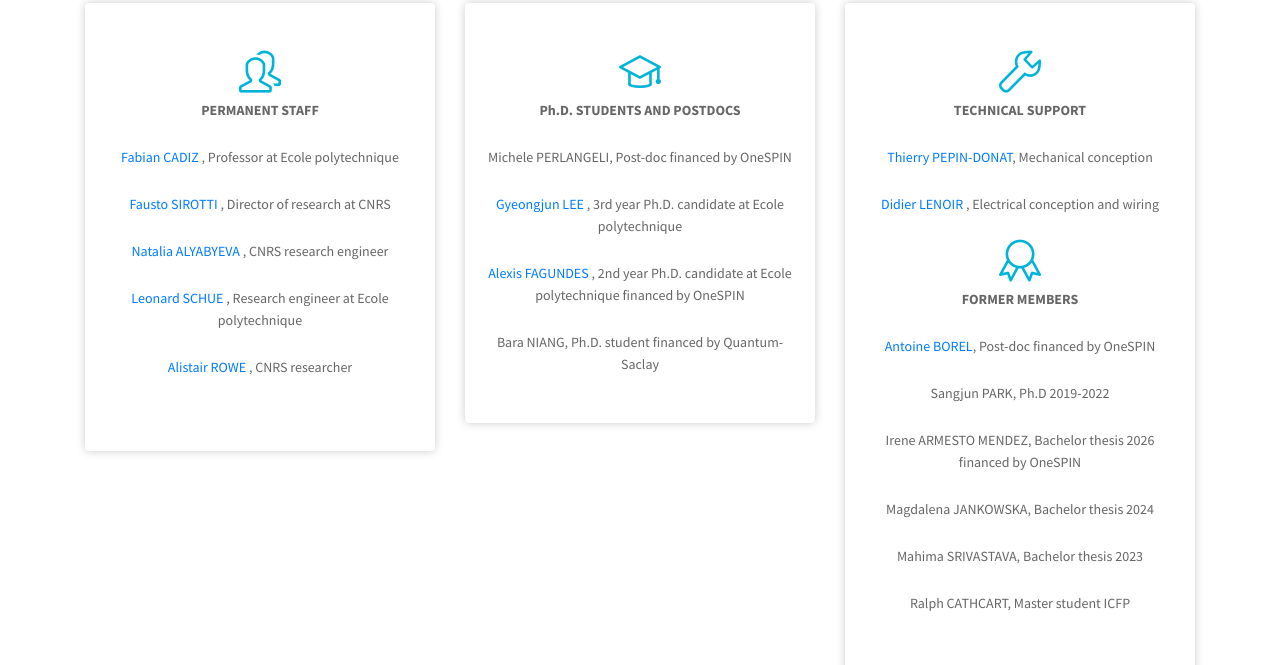
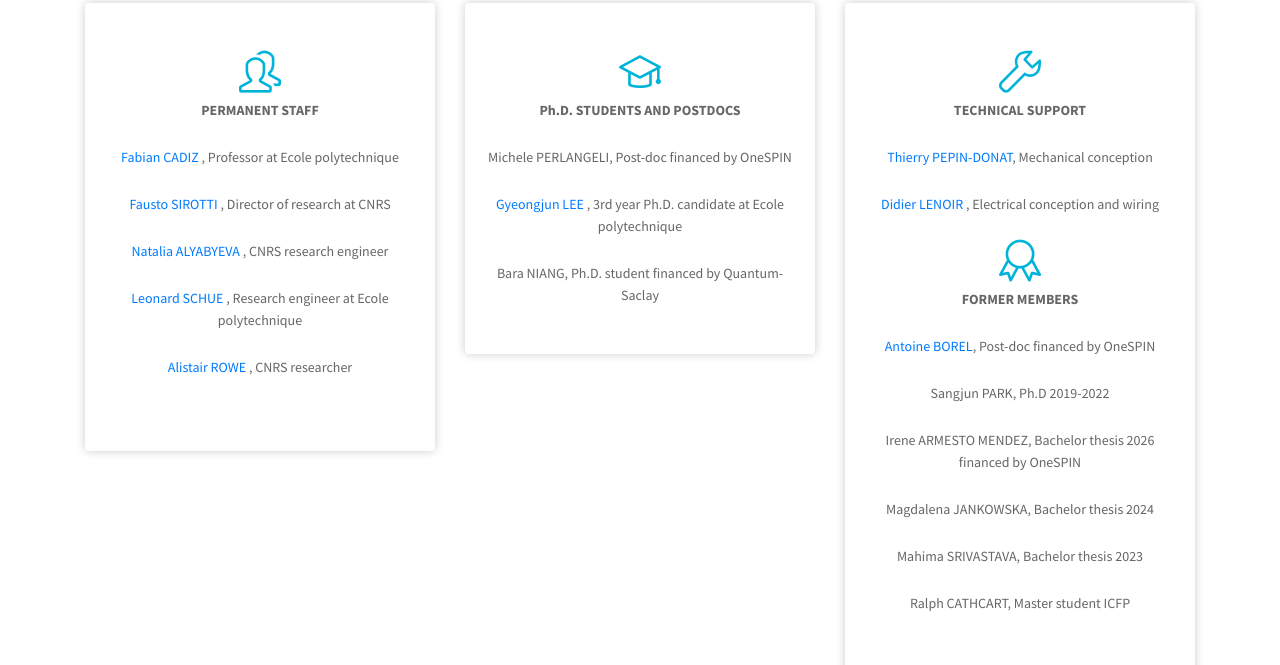
Before and after one commit to fabiancadiz/website, a plain HTML site: page index.html in a window 1280 px wide. Shown: the part 7268-7933 px from the top of the page. Drawn offline with Linux system fonts and the light colour scheme; files whose address does not match are found by name.

Commit message:
Update index.html

```diff
--- a/index.html
+++ b/index.html
@@ -646,8 +646,7 @@ tunable laser will be used to perform photoluminescence excitation spectroscopy
 
 <p><a href="https://pmc.polytechnique.fr/spip.php?article1482" target="_blank"> Gyeongjun LEE </a>, 3rd year Ph.D. candidate at Ecole polytechnique </p>
 <br>
-<p><a href="https://pmc.polytechnique.fr/spip.php?article1551" target="_blank"> Alexis FAGUNDES </a>, 2nd year Ph.D. candidate at Ecole polytechnique financed by OneSPIN </p>
-<br>
+
  <p>Bara NIANG, Ph.D. student financed by Quantum-Saclay </p>
 
 
```
